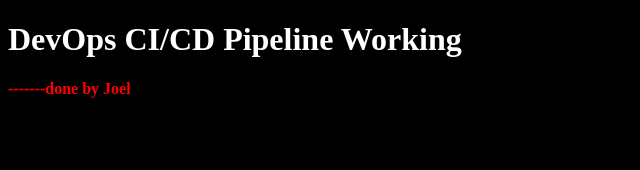
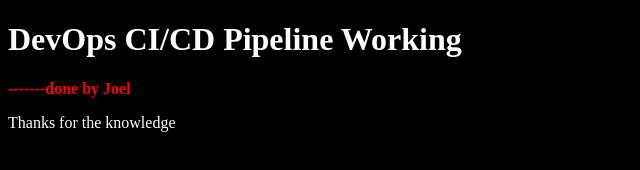
Before and after one commit to JerusalemBoy/deployment, a plain HTML site: page index.html in a window 1280 px wide. Shown: the whole page, without its empty margins (0-640 px from the left). Drawn offline with Linux system fonts and the light colour scheme.

Commit message:
new update

```diff
--- a/index.html
+++ b/index.html
@@ -8,5 +8,6 @@
 <body style="background-color: black; color: white;">
     <h1>DevOps CI/CD Pipeline Working</h1>
      <p style="color:red;"><strong>-------done by Joel</strong></p>
+     <P>Thanks for the knowledge</P>
 </body>
 </html>
```
